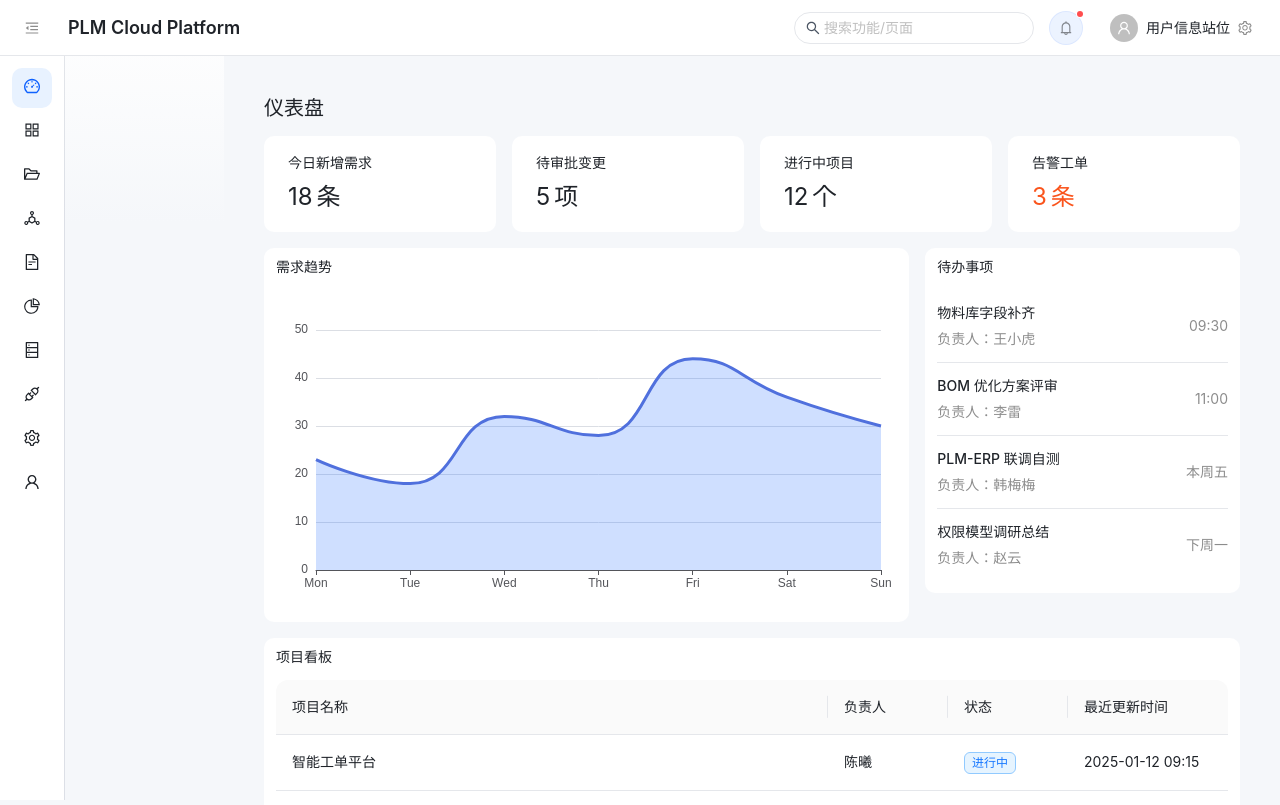
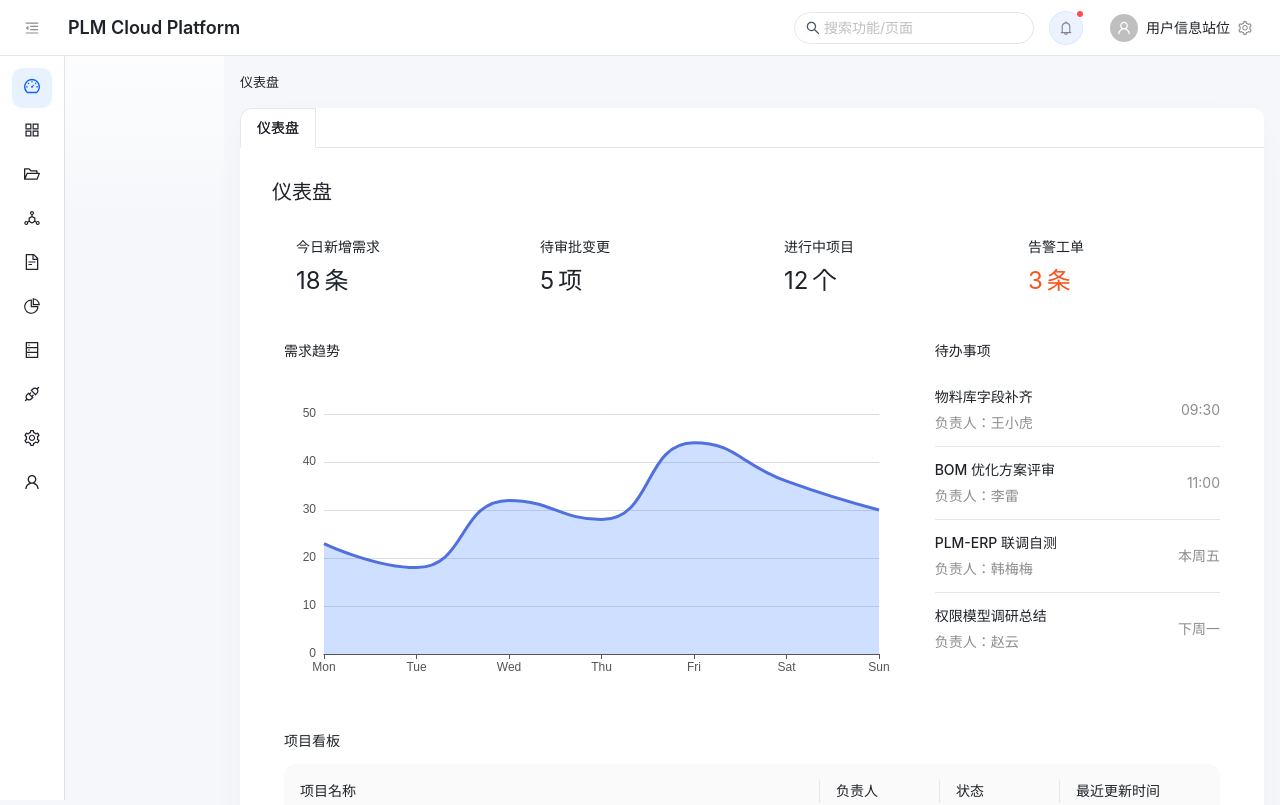
Before and after one commit to Altair288/plm-cloud-frontend, a React (Vite) app: page /dashboard in a window 1280 px wide. Shown: the top 805 px of the page. Built offline with nearby package versions, Linux system fonts and the light colour scheme.

Commit message:
feat: Refactor layout styles, update theme colors, and implement tab navigation in BasicLayout

```diff
--- a/src/App.css
+++ b/src/App.css
@@ -1,4 +1,4 @@
-#root {
+/* #root {
   width: 100%;
   height: 100%;
   margin: 0;
@@ -40,3 +40,4 @@
 .read-the-docs {
   color: #888;
 }
+ */
--- a/src/App.tsx
+++ b/src/App.tsx
@@ -1,2 +1,2 @@
 // Re-export main layout to keep original import path compatibility
-export { default } from './layouts/AppLayout'
+// export { default } from './layouts/AppLayout'
--- /dev/null
+++ b/src/layouts/BasicLayout.css
@@ -0,0 +1,29 @@
+.layout-tabs.ant-tabs-card > .ant-tabs-nav {
+  margin: 0;
+  padding-left: 0;
+}
+
+.layout-tabs.ant-tabs-card > .ant-tabs-nav::before {
+  border-radius: 12px 0 0 0;
+}
+
+.layout-tabs.ant-tabs-card > .ant-tabs-nav .ant-tabs-tab {
+  margin: 0;
+  border-radius: 0;
+}
+
+.layout-tabs.ant-tabs-card > .ant-tabs-nav .ant-tabs-tab:first-of-type {
+  border-top-left-radius: 12px;
+}
+
+.layout-tabs.ant-tabs-card > .ant-tabs-nav .ant-tabs-tab + .ant-tabs-tab {
+  border-left-width: 0;
+}
+
+.layout-tabs.ant-tabs-card > .ant-tabs-nav .ant-tabs-tab .ant-tabs-tab-btn {
+  border-radius: 0;
+}
+
+.layout-tabs.ant-tabs-card > .ant-tabs-nav .ant-tabs-tab:first-of-type .ant-tabs-tab-btn {
+  border-top-left-radius: 12px;
+}
--- a/src/layouts/BasicLayout.tsx
+++ b/src/layouts/BasicLayout.tsx
@@ -1,11 +1,13 @@
-import React, { useEffect, useMemo, useState } from 'react';
-import { Button, ConfigProvider, theme } from 'antd';
-import { ProLayout } from '@ant-design/pro-components';
-import HeaderRight from './components/HeaderRight';
-import { useLocation, useNavigate, Outlet } from 'react-router-dom';
-import { themeTokens, componentTokens } from '../styles/theme';
-import { getPalette } from '../styles/colors';
-import type { AppPalette } from '../styles/colors';
+import React, { useEffect, useMemo, useState } from "react";
+import { Breadcrumb, Button, ConfigProvider, Tabs, theme } from "antd";
+import type { TabsProps } from "antd";
+import { ProLayout } from "@ant-design/pro-components";
+import HeaderRight from "./components/HeaderRight";
+import { useLocation, useNavigate, Outlet } from "react-router-dom";
+import { themeTokens, componentTokens } from "../styles/theme";
+import { getPalette } from "../styles/colors";
+import type { AppPalette } from "../styles/colors";
+import "./BasicLayout.css";
 import {
   DashboardOutlined,
   AppstoreOutlined,
@@ -19,7 +21,7 @@ import {
   FolderOpenOutlined,
   MenuFoldOutlined,
   MenuUnfoldOutlined,
-} from '@ant-design/icons';
+} from "@ant-design/icons";
 
 // 简易菜单数据（后续可由权限/接口动态生成）
 interface MenuItem {
@@ -29,117 +31,151 @@ interface MenuItem {
   children?: MenuItem[];
 }
 
+const HOME_PATH = "/dashboard";
+
+type RouteTab = {
+  key: string;
+  label: string;
+  closable: boolean;
+};
+
+const findMenuPath = (menus: MenuItem[], target: string): MenuItem[] | null => {
+  for (const item of menus) {
+    if (item.path === target) {
+      return [item];
+    }
+    if (item.children) {
+      const childPath = findMenuPath(item.children, target);
+      if (childPath) {
+        return [item, ...childPath];
+      }
+    }
+  }
+  return null;
+};
+
+const normalizeLabelFromPath = (path: string) => {
+  const segments = path.split("/").filter(Boolean);
+  if (!segments.length || path === HOME_PATH) {
+    return "仪表盘";
+  }
+  const raw = segments[segments.length - 1];
+  return raw
+    .replace(/[-_]/g, " ")
+    .replace(/\b\w/g, (char) => char.toUpperCase());
+};
+
 const menuData: MenuItem[] = [
   {
-    path: '/dashboard',
-    name: '仪表盘',
+    path: "/dashboard",
+    name: "仪表盘",
     icon: <DashboardOutlined />,
     children: [
-      { path: '/dashboard/workbench', name: '工作台' },
-      { path: '/dashboard/analysis', name: '分析概览' },
-      { path: '/dashboard/monitor', name: '实时监控' },
+      { path: "/dashboard/workbench", name: "工作台" },
+      { path: "/dashboard/analysis", name: "分析概览" },
+      { path: "/dashboard/monitor", name: "实时监控" },
     ],
   },
   {
-    path: '/products',
-    name: '产品管理',
+    path: "/products",
+    name: "产品管理",
     icon: <AppstoreOutlined />,
     children: [
-      { path: '/products/catalog', name: '产品目录' },
-      { path: '/products/version', name: '版本管理' },
+      { path: "/products/catalog", name: "产品目录" },
+      { path: "/products/version", name: "版本管理" },
       {
-        path: '/products/specs',
-        name: '规格配置',
+        path: "/products/specs",
+        name: "规格配置",
         children: [
-          { path: '/products/specs/attribute', name: '属性定义' },
-          { path: '/products/specs/template', name: '模板管理' },
+          { path: "/products/specs/attribute", name: "属性定义" },
+          { path: "/products/specs/template", name: "模板管理" },
         ],
       },
     ],
   },
   {
-    path: '/projects',
-    name: '项目集',
+    path: "/projects",
+    name: "项目集",
     icon: <FolderOpenOutlined />,
     children: [
-      { path: '/projects/list', name: '项目列表' },
-      { path: '/projects/milestone', name: '里程碑' },
-      { path: '/projects/kanban', name: '任务看板' },
+      { path: "/projects/list", name: "项目列表" },
+      { path: "/projects/milestone", name: "里程碑" },
+      { path: "/projects/kanban", name: "任务看板" },
     ],
   },
   {
-    path: '/workflow',
-    name: '流程编排',
+    path: "/workflow",
+    name: "流程编排",
     icon: <DeploymentUnitOutlined />,
     children: [
-      { path: '/workflow/definition', name: '流程定义' },
-      { path: '/workflow/instance', name: '流程实例' },
-      { path: '/workflow/form', name: '表单管理' },
+      { path: "/workflow/definition", name: "流程定义" },
+      { path: "/workflow/instance", name: "流程实例" },
+      { path: "/workflow/form", name: "表单管理" },
     ],
   },
   {
-    path: '/documents',
-    name: '文档中心',
+    path: "/documents",
+    name: "文档中心",
     icon: <FileTextOutlined />,
     children: [
-      { path: '/documents/library', name: '资料库' },
-      { path: '/documents/approval', name: '审批记录' },
+      { path: "/documents/library", name: "资料库" },
+      { path: "/documents/approval", name: "审批记录" },
     ],
   },
   {
-    path: '/analytics',
-    name: '数据分析',
+    path: "/analytics",
+    name: "数据分析",
     icon: <PieChartOutlined />,
     children: [
-      { path: '/analytics/report', name: '报表中心' },
-      { path: '/analytics/insight', name: '洞察平台' },
+      { path: "/analytics/report", name: "报表中心" },
+      { path: "/analytics/insight", name: "洞察平台" },
     ],
   },
   {
-    path: '/assets',
-    name: '资产管理',
+    path: "/assets",
+    name: "资产管理",
     icon: <DatabaseOutlined />,
     children: [
-      { path: '/assets/library', name: '资产库' },
-      { path: '/assets/quality', name: '质量追踪' },
-      { path: '/assets/warranty', name: '质保信息' },
+      { path: "/assets/library", name: "资产库" },
+      { path: "/assets/quality", name: "质量追踪" },
+      { path: "/assets/warranty", name: "质保信息" },
     ],
   },
   {
-    path: '/integration',
-    name: '系统集成',
+    path: "/integration",
+    name: "系统集成",
     icon: <ApiOutlined />,
     children: [
-      { path: '/integration/adapter', name: '接口适配' },
-      { path: '/integration/sync', name: '同步任务' },
+      { path: "/integration/adapter", name: "接口适配" },
+      { path: "/integration/sync", name: "同步任务" },
       {
-        path: '/integration/monitor',
-        name: '运行监控',
+        path: "/integration/monitor",
+        name: "运行监控",
         children: [
-          { path: '/integration/monitor/log', name: '日志审计' },
-          { path: '/integration/monitor/alert', name: '告警规则' },
+          { path: "/integration/monitor/log", name: "日志审计" },
+          { path: "/integration/monitor/alert", name: "告警规则" },
         ],
       },
     ],
   },
   {
-    path: '/system',
-    name: '系统设置',
+    path: "/system",
+    name: "系统设置",
     icon: <SettingOutlined />,
     children: [
-      { path: '/system/organization', name: '组织管理' },
-      { path: '/system/role', name: '角色权限' },
-      { path: '/system/preferences', name: '个性化设置' },
+      { path: "/system/organization", name: "组织管理" },
+      { path: "/system/role", name: "角色权限" },
+      { path: "/system/preferences", name: "个性化设置" },
     ],
   },
   {
-    path: '/user',
-    name: '用户中心',
+    path: "/user",
+    name: "用户中心",
     icon: <UserOutlined />,
     children: [
-      { path: '/user/profile', name: '个人信息' },
-      { path: '/user/security', name: '安全设置' },
-      { path: '/user/notification', name: '通知偏好' },
+      { path: "/user/profile", name: "个人信息" },
+      { path: "/user/security", name: "安全设置" },
+      { path: "/user/notification", name: "通知偏好" },
     ],
   },
 ];
@@ -149,62 +185,202 @@ const menuData: MenuItem[] = [
 const BasicLayout: React.FC<React.PropsWithChildren> = ({ children }) => {
   const location = useLocation();
   const navigate = useNavigate();
+  const currentPath = location.pathname === "/" ? HOME_PATH : location.pathname;
   const [collapsed, setCollapsed] = useState(false);
   const [isDarkMode, setIsDarkMode] = useState<boolean>(() => {
-    if (typeof window === 'undefined') {
+    if (typeof window === "undefined") {
       return false;
     }
-    const stored = window.localStorage.getItem('plm-theme-mode');
+    const stored = window.localStorage.getItem("plm-theme-mode");
     if (stored) {
-      return stored === 'dark';
+      return stored === "dark";
     }
-    return window.matchMedia?.('(prefers-color-scheme: dark)').matches ?? false;
+    return window.matchMedia?.("(prefers-color-scheme: dark)").matches ?? false;
   });
 
+  const matchedMenuPath = useMemo(
+    () => findMenuPath(menuData, currentPath) ?? [],
+    [currentPath]
+  );
+
+  const breadcrumbTrail = useMemo(() => {
+    const hasHome = matchedMenuPath.some((item) => item.path === HOME_PATH);
+    const trail = hasHome
+      ? matchedMenuPath
+      : [{ path: HOME_PATH, name: "仪表盘" }, ...matchedMenuPath];
+    const dedup: MenuItem[] = [];
+    trail.forEach((item) => {
+      if (!dedup.find((existing) => existing.path === item.path)) {
+        dedup.push(item);
+      }
+    });
+    if (!dedup.length) {
+      dedup.push({ path: HOME_PATH, name: "仪表盘" });
+    }
+    return dedup;
+  }, [matchedMenuPath]);
+
+  const activeLabel =
+    breadcrumbTrail[breadcrumbTrail.length - 1]?.name ??
+    normalizeLabelFromPath(currentPath);
+
+  const [tabs, setTabs] = useState<RouteTab[]>(() => {
+    const initial: RouteTab[] = [
+      { key: HOME_PATH, label: "仪表盘", closable: false },
+    ];
+    if (currentPath !== HOME_PATH) {
+      initial.push({ key: currentPath, label: activeLabel, closable: true });
+    }
+    return initial;
+  });
+
+  const tabItems = useMemo<TabsProps["items"]>(
+    () =>
+      tabs.map((tab) => ({
+        key: tab.key,
+        label: tab.label,
+        closable: tab.closable,
+        children: null,
+      })),
+    [tabs]
+  );
+
+  const breadcrumbItems = useMemo(
+    () =>
+      breadcrumbTrail.map((item, index) => ({
+        key: item.path,
+        title:
+          index === breadcrumbTrail.length - 1 ? (
+            <span>{item.name}</span>
+          ) : (
+            <a
+              onClick={(event) => {
+                event.preventDefault();
+                navigate(item.path);
+              }}
+            >
+              {item.name}
+            </a>
+          ),
+      })),
+    [breadcrumbTrail, navigate]
+  );
+
+  const handleTabChange = (key: string) => {
+    if (key !== currentPath) {
+      navigate(key);
+    }
+  };
+
+  const handleTabRemove = (targetKey: string) => {
+    if (targetKey === HOME_PATH) {
+      return;
+    }
+    setTabs((prev) => {
+      const next = prev.filter((tab) => tab.key !== targetKey);
+      if (next.length === prev.length) {
+        return prev;
+      }
+      if (currentPath === targetKey) {
+        const fallback = next[next.length - 1] ?? {
+          key: HOME_PATH,
+          label: "仪表盘",
+          closable: false,
+        };
+        setTimeout(() => navigate(fallback.key), 0);
+      }
+      return next.length
+        ? next
+        : [{ key: HOME_PATH, label: "仪表盘", closable: false }];
+    });
+  };
+
+  const handleTabEdit: TabsProps["onEdit"] = (targetKey, action) => {
+    if (action === "remove" && typeof targetKey === "string") {
+      handleTabRemove(targetKey);
+    }
+  };
+
+  useEffect(() => {
+    if (location.pathname === "/") {
+      navigate(HOME_PATH, { replace: true });
+    }
+  }, [location.pathname, navigate]);
+
+  useEffect(() => {
+    setTabs((prev) => {
+      const next = [...prev];
+      if (!next.some((tab) => tab.key === HOME_PATH)) {
+        next.unshift({ key: HOME_PATH, label: "仪表盘", closable: false });
+      }
+      const index = next.findIndex((tab) => tab.key === currentPath);
+      if (index >= 0) {
+        const existing = next[index];
+        if (existing.label !== activeLabel) {
+          next[index] = { ...existing, label: activeLabel };
+        }
+        return next;
+      }
+      next.push({
+        key: currentPath,
+        label: activeLabel,
+        closable: currentPath !== HOME_PATH,
+      });
+      return next;
+    });
+  }, [currentPath, activeLabel]);
+
   const palette = useMemo<AppPalette>(
-    () => getPalette(isDarkMode ? 'dark' : 'light'),
+    () => getPalette(isDarkMode ? "dark" : "light"),
     [isDarkMode]
   );
 
   useEffect(() => {
-    if (typeof window === 'undefined') {
+    if (typeof window === "undefined") {
       return;
     }
-    window.localStorage.setItem('plm-theme-mode', isDarkMode ? 'dark' : 'light');
+    window.localStorage.setItem(
+      "plm-theme-mode",
+      isDarkMode ? "dark" : "light"
+    );
     const html = document.documentElement;
     const mode = palette.mode;
-    html.setAttribute('data-theme', mode);
-    document.body.setAttribute('data-theme', mode);
+    html.setAttribute("data-theme", mode);
+    document.body.setAttribute("data-theme", mode);
     html.style.backgroundColor = palette.bgLayout;
     document.body.style.backgroundColor = palette.bgLayout;
     html.style.color = palette.textPrimary;
     document.body.style.color = palette.textPrimary;
     const rootStyle = html.style;
-    rootStyle.setProperty('--menu-sider-bg', palette.siderBg);
-    rootStyle.setProperty('--menu-popup-bg', palette.bgContainer);
-    rootStyle.setProperty('--menu-hover-bg', palette.menuBgHover);
-    rootStyle.setProperty('--menu-active-bg', palette.menuBgActive);
-    rootStyle.setProperty('--menu-selected-bg', palette.menuItemSelectedBg);
-    rootStyle.setProperty('--menu-text', palette.menuText);
-    rootStyle.setProperty('--menu-text-selected', palette.menuTextSelected);
+    rootStyle.setProperty("--menu-sider-bg", palette.siderBg);
+    rootStyle.setProperty("--menu-popup-bg", palette.bgContainer);
+    rootStyle.setProperty("--menu-hover-bg", palette.menuBgHover);
+    rootStyle.setProperty("--menu-active-bg", palette.menuBgActive);
+    rootStyle.setProperty("--menu-selected-bg", palette.menuItemSelectedBg);
+    rootStyle.setProperty("--menu-text", palette.menuText);
+    rootStyle.setProperty("--menu-text-selected", palette.menuTextSelected);
   }, [isDarkMode, palette]);
 
   useEffect(() => {
-    if (typeof window === 'undefined') {
+    if (typeof window === "undefined") {
       return;
     }
-    const media = window.matchMedia('(prefers-color-scheme: dark)');
+    const media = window.matchMedia("(prefers-color-scheme: dark)");
     const handleSystemScheme = (event: MediaQueryListEvent) => {
-      const stored = window.localStorage.getItem('plm-theme-mode');
+      const stored = window.localStorage.getItem("plm-theme-mode");
       if (!stored) {
         setIsDarkMode(event.matches);
       }
     };
-    media.addEventListener('change', handleSystemScheme);
-    return () => media.removeEventListener('change', handleSystemScheme);
+    media.addEventListener("change", handleSystemScheme);
+    return () => media.removeEventListener("change", handleSystemScheme);
   }, []);
 
-  const currentComponentTokens = useMemo(() => ({
+  const currentComponentTokens = useMemo(() => {
+    const baseTokens = componentTokens as Partial<
+      Record<string, Record<string, unknown>>
+    >;
+    return {
       ...componentTokens,
       Layout: {
         ...componentTokens.Layout,
@@ -220,8 +396,25 @@ const BasicLayout: React.FC<React.PropsWithChildren> = ({ children }) => {
         itemSelectedBg: palette.menuItemSelectedBg,
         itemActiveBg: palette.menuBgActive,
         itemHoverColor: palette.menuTextSelected,
+        popupBg: palette.bgContainer,
       },
-  }), [palette]);
+      Tabs: {
+        ...(baseTokens.Tabs ?? {}),
+        cardBg: palette.bgContainer,
+        itemSelectedColor: palette.textPrimary,
+        itemHoverColor: palette.textPrimary,
+        inkBarColor: palette.menuTextSelected,
+        colorBorderSecondary: palette.borderColor,
+      },
+      Breadcrumb: {
+        ...(baseTokens.Breadcrumb ?? {}),
+        itemColor: palette.textSecondary,
+        linkColor: palette.textSecondary,
+        linkHoverColor: palette.menuTextSelected,
+        separatorColor: palette.textSecondary,
+      },
+    };
+  }, [palette]);
 
   const handleToggleTheme = () => {
     setIsDarkMode((prev) => !prev);
@@ -275,12 +468,12 @@ const BasicLayout: React.FC<React.PropsWithChildren> = ({ children }) => {
         collapsed={collapsed}
         onCollapse={setCollapsed}
         collapsedButtonRender={false}
-        navTheme={isDarkMode ? 'realDark' : 'light'}
+        navTheme={isDarkMode ? "realDark" : "light"}
         headerTitleRender={(logo, title) => (
           <div
             style={{
-              display: 'flex',
-              alignItems: 'center',
+              display: "flex",
+              alignItems: "center",
               gap: 12,
             }}
           >
@@ -320,19 +513,63 @@ const BasicLayout: React.FC<React.PropsWithChildren> = ({ children }) => {
           defaultOpenAll: false,
         }}
         menuProps={{
-          style: { paddingTop: 8, paddingBottom: 8 },
+          style: {
+            paddingTop: 8,
+            paddingBottom: 8,
+            backgroundColor: palette.siderBg,
+          },
         }}
         // header 高度通过 token.header.heightLayoutHeader 控制
         siderWidth={themeTokens.siderWidth}
       >
         <div
           style={{
-            padding: 24,
+            padding: 16,
             minHeight: `calc(100vh - ${themeTokens.headerHeight}px)`,
             background: palette.bgLayout,
+            display: "flex",
+            flexDirection: "column",
+            gap: 16,
+          }}
+        >
+          <Breadcrumb
+            items={breadcrumbItems}
+            style={{ fontSize: 13, color: palette.textSecondary }}
+          />
+          <div
+            style={{
+              background: palette.bgContainer,
+              borderRadius: 12,
+              boxShadow: `0 12px 40px -16px ${palette.shadowColor}`,
+              display: "flex",
+              flexDirection: "column",
+              flex: 1,
+              minHeight: 0,
+            }}
+          >
+            <Tabs
+              className="layout-tabs"
+              type="editable-card"
+              hideAdd
+              activeKey={currentPath}
+              onChange={handleTabChange}
+              onEdit={handleTabEdit}
+              tabBarGutter={0}
+              animated={false}
+              tabBarStyle={{ padding: "0 16px 0 0", margin: 0 }}
+              items={tabItems}
+            />
+            <div
+              style={{
+                padding: 16,
+                flex: 1,
+                minHeight: 0,
+                overflow: "auto",
               }}
             >
               {children ?? <Outlet />}
+            </div>
+          </div>
         </div>
       </ProLayout>
     </ConfigProvider>
--- a/src/styles/colors.ts
+++ b/src/styles/colors.ts
@@ -48,10 +48,10 @@ export const darkPalette: AppPalette = {
   mode: 'dark',
   textPrimary: '#e6f1ff', // 主文本颜色
   textSecondary: 'rgba(229, 234, 244, 0.65)', // 次级文本颜色
-  bgLayout: '#0f111a', // 全局页面背景色
-  bgContainer: '#141414', // 卡片/容器背景色
+  bgLayout: '#212121', // 全局页面背景色
+  bgContainer: '#181818', // 卡片/容器背景色
   headerBg: '#141414', // 顶部导航背景色
-  siderBg: '#1f1f1f', // 侧边栏背景色
+  siderBg: '#181818', // 侧边栏背景色
   menuText: '#d3d7de', // 菜单文字颜色
   menuTextSecondary: 'rgba(211, 215, 222, 0.65)', // 菜单次级文字颜色
   menuTextSelected: '#ffffff', // 菜单选中项文字颜色
```
Lines whose indentation alone changed are shown as unchanged.
